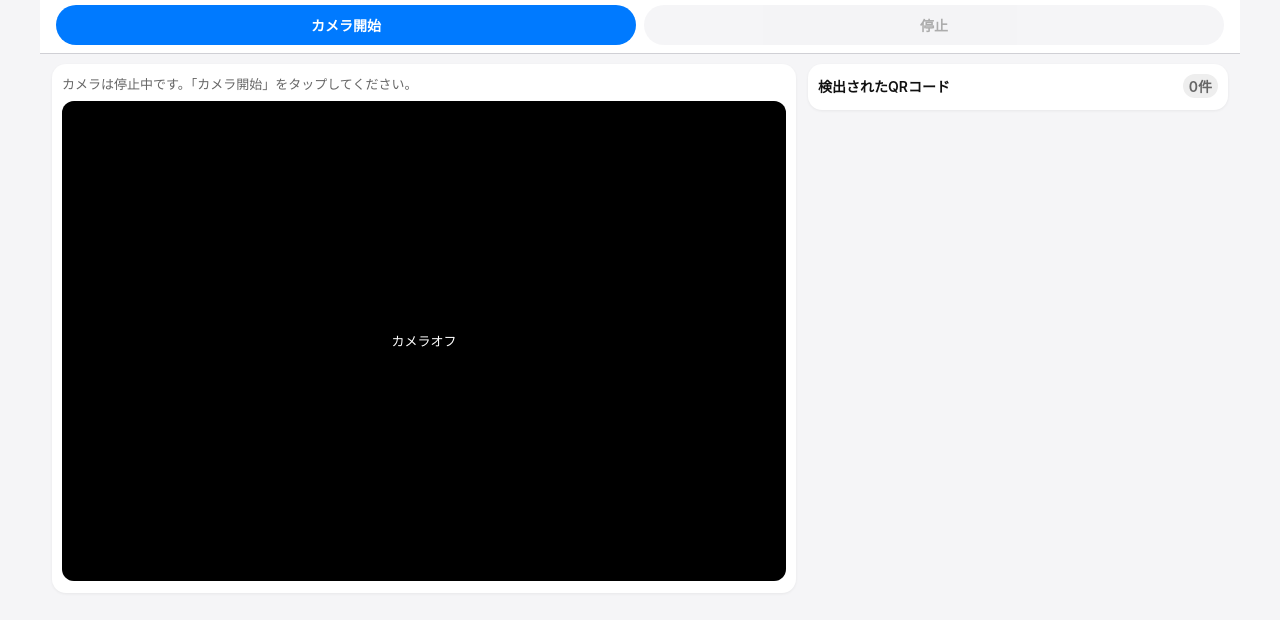
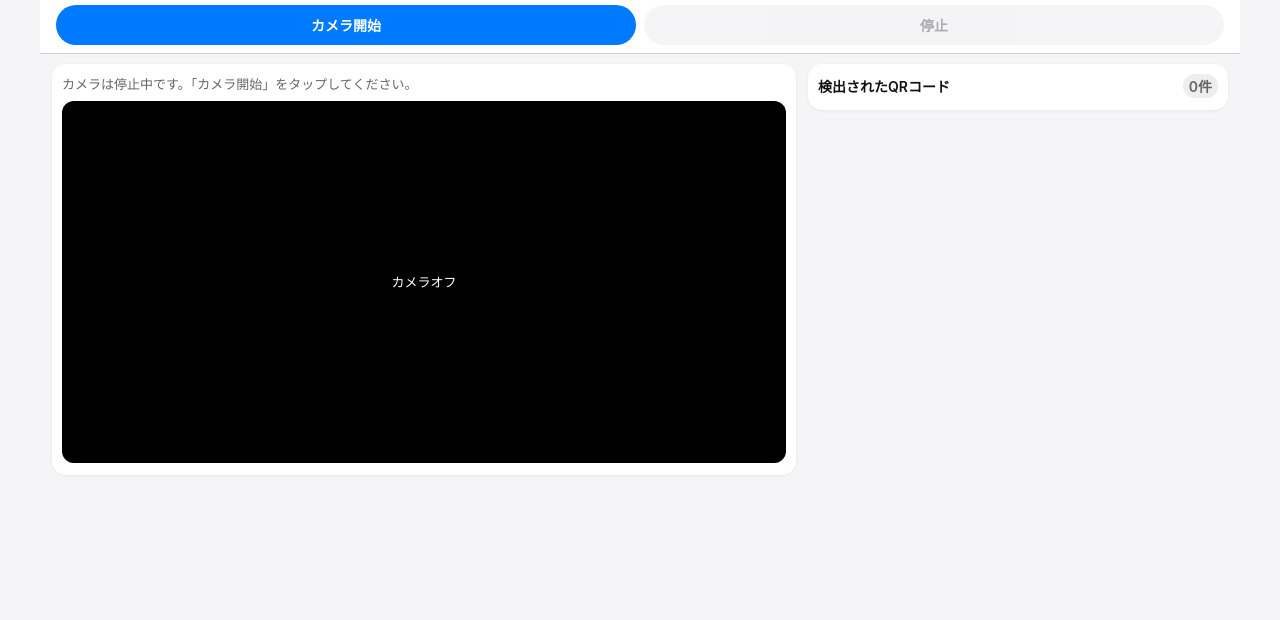
Before and after one commit to AUinGit/qr_reader, a website: page index.html in a window 1280 px wide. Shown: the part 62-682 px from the top of the page. Drawn offline with nearby package versions, Linux system fonts and the light colour scheme.

Commit message:
Update index.html

```diff
--- a/index.html
+++ b/index.html
@@ -143,20 +143,20 @@
       color: #666;
     }
 
+    /* 比率固定をやめて、幅だけ100%にする */
     .preview-wrapper {
       position: relative;
       border-radius: 12px;
       overflow: hidden;
       background: #000;
-      aspect-ratio: 3 / 4;
-      max-height: 60vh;
-      flex: 1;
+      width: 100%;
     }
 
+    /* キャンバスは中身のアスペクト比に従って高さが決まるようにする */
     #canvas {
+      display: block;
       width: 100%;
-      height: 100%;
-      display: block;
+      height: auto; /* ← これで縦横比を維持 */
       background: #000;
     }
 
@@ -466,8 +466,10 @@
       if (video.readyState === video.HAVE_ENOUGH_DATA) {
         displayCanvas.hidden = false;
 
+        // 内部のキャンバスサイズは動画のアスペクト比に合わせる
         displayCanvas.width = video.videoWidth;
         displayCanvas.height = video.videoHeight;
+
         displayCtx.imageSmoothingEnabled = true;
         displayCtx.drawImage(video, 0, 0, displayCanvas.width, displayCanvas.height);
 
```
